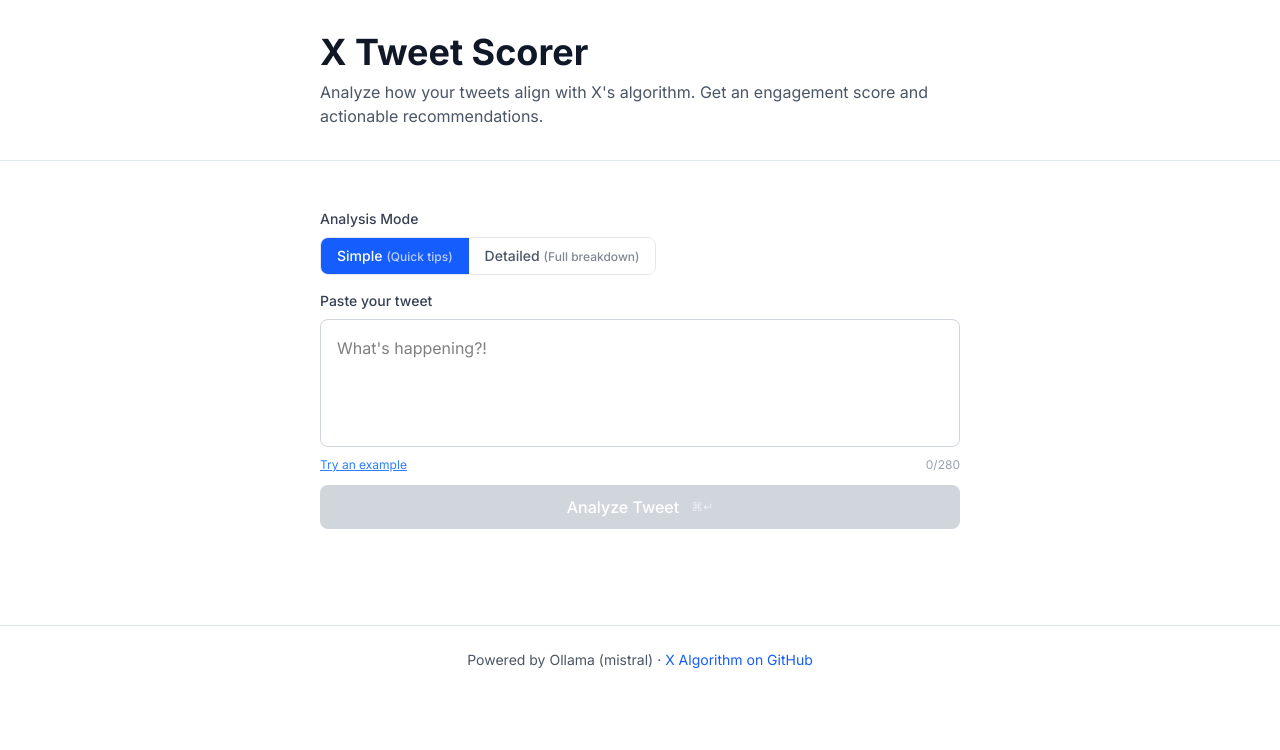
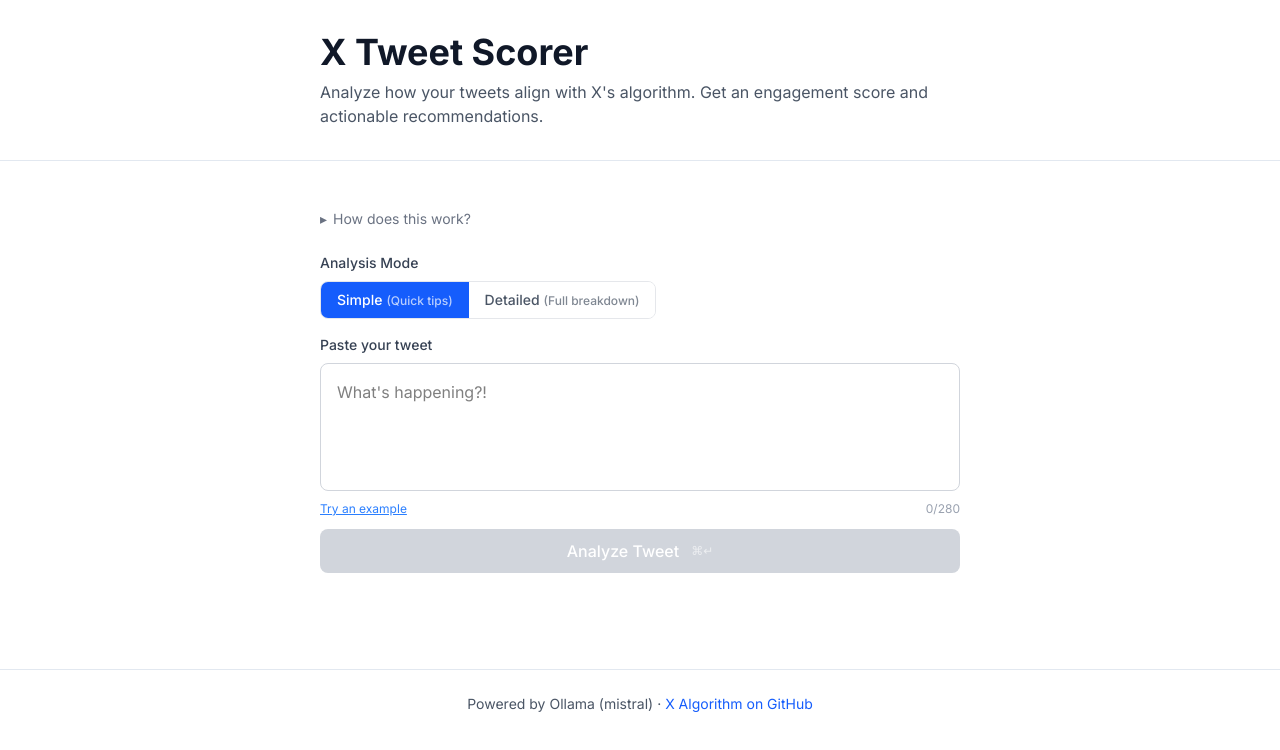
Before and after one commit to 0xarmagan/x-tweet-scorer, a Next.js app: page / in a window 1280 px wide. Shown: the top 750 px of the page. Built offline with nearby package versions, Linux system fonts and the light colour scheme; no server answers.

Commit message:
feat: add collapsible how-it-works panel above tweet input
- Collapsed by default, toggle with 'How does this work?'
- Explains scoring, 15 signals, weights, and two modes
- Links to official X algorithm repo

Co-Authored-By: Claude Sonnet 4.6 <noreply@anthropic.com>

```diff
--- a/app/components/TweetInput.tsx
+++ b/app/components/TweetInput.tsx
@@ -13,6 +13,7 @@ interface TweetInputProps {
 export function TweetInput({ onSubmit, isLoading }: TweetInputProps) {
   const [tweet, setTweet] = useState('');
   const [mode, setMode] = useState<'simple' | 'detailed'>('simple');
+  const [showInfo, setShowInfo] = useState(false);
   const textareaRef = useRef<HTMLTextAreaElement>(null);
 
   useEffect(() => {
@@ -36,6 +37,40 @@ export function TweetInput({ onSubmit, isLoading }: TweetInputProps) {
   const isOverLimit = tweet.length > CHAR_LIMIT;
 
   return (
+    <div className="w-full">
+      {/* How it works panel */}
+      <div className="mb-6">
+        <button
+          type="button"
+          onClick={() => setShowInfo(!showInfo)}
+          className="flex items-center gap-1.5 text-sm text-gray-500 hover:text-gray-700 transition-colors"
+        >
+          <span>{showInfo ? '▾' : '▸'}</span>
+          How does this work?
+        </button>
+
+        {showInfo && (
+          <div className="mt-3 p-4 bg-slate-50 border border-slate-200 rounded-lg text-sm text-gray-600 space-y-3">
+            <p>
+              <span className="font-semibold text-gray-800">What it does:</span> Scores your tweet (0–100) by predicting how X's algorithm would rank it — based on the official open-source Phoenix transformer model.
+            </p>
+            <p>
+              <span className="font-semibold text-gray-800">How scoring works:</span> The algorithm predicts 15 user actions (retweet, reply, quote, bookmark, etc.) and applies official engagement weights. Retweets carry the most weight (×20), followed by quotes (×18) and shares (×15). Negative signals like mutes and blocks suppress the score.
+            </p>
+            <div>
+              <span className="font-semibold text-gray-800">Two modes:</span>
+              <ul className="mt-1 ml-4 space-y-1 list-disc">
+                <li><span className="font-medium">Simple</span> — overall score + 3–5 actionable tips</li>
+                <li><span className="font-medium">Detailed</span> — all 15 signals with individual scores, risk signals, and per-action recommendations</li>
+              </ul>
+            </div>
+            <p className="text-xs text-gray-400">
+              Source: <a href="https://github.com/xai-org/x-algorithm" target="_blank" rel="noopener noreferrer" className="underline hover:text-gray-600">github.com/xai-org/x-algorithm</a> (May 2026)
+            </p>
+          </div>
+        )}
+      </div>
+
     <form onSubmit={handleSubmit} className="w-full">
       <div className="mb-4">
         <p className="text-sm font-medium text-gray-700 mb-2">Analysis Mode</p>
@@ -112,5 +147,6 @@ export function TweetInput({ onSubmit, isLoading }: TweetInputProps) {
         )}
       </button>
     </form>
+    </div>
   );
 }
```
